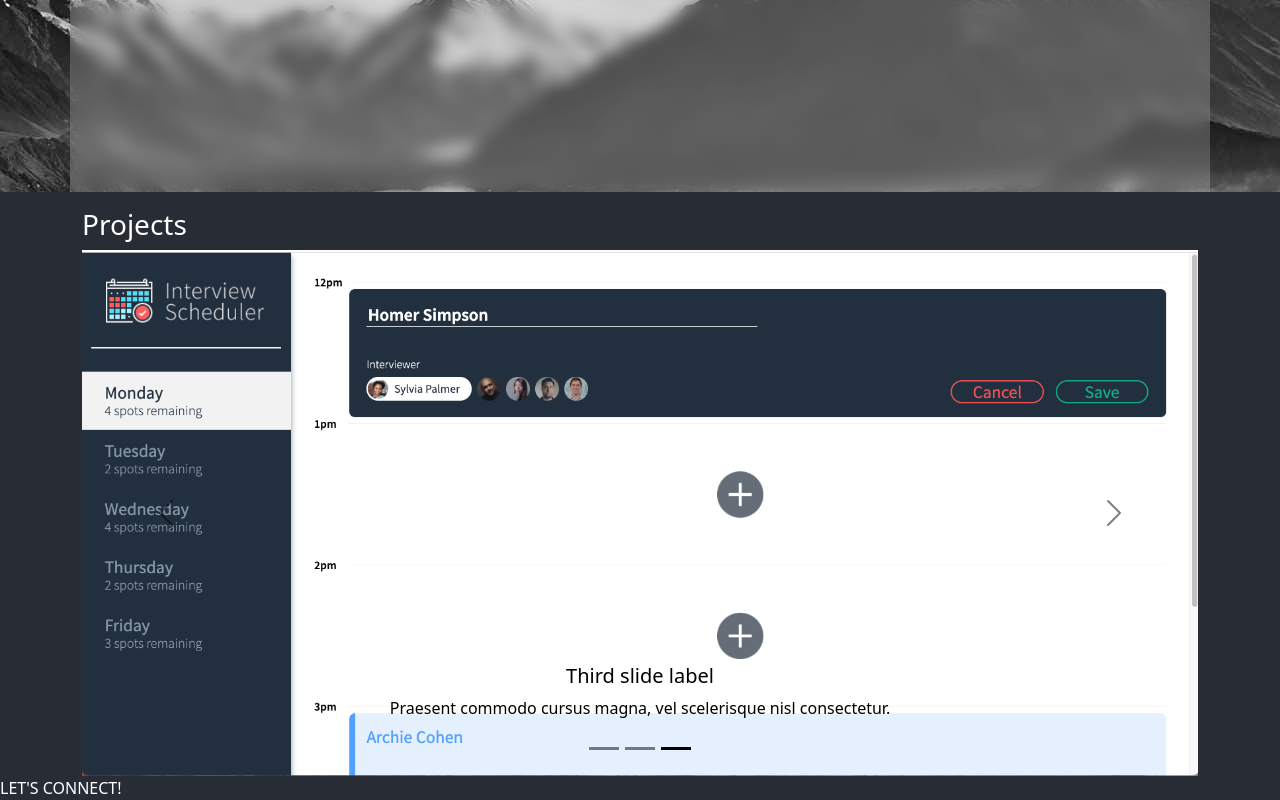
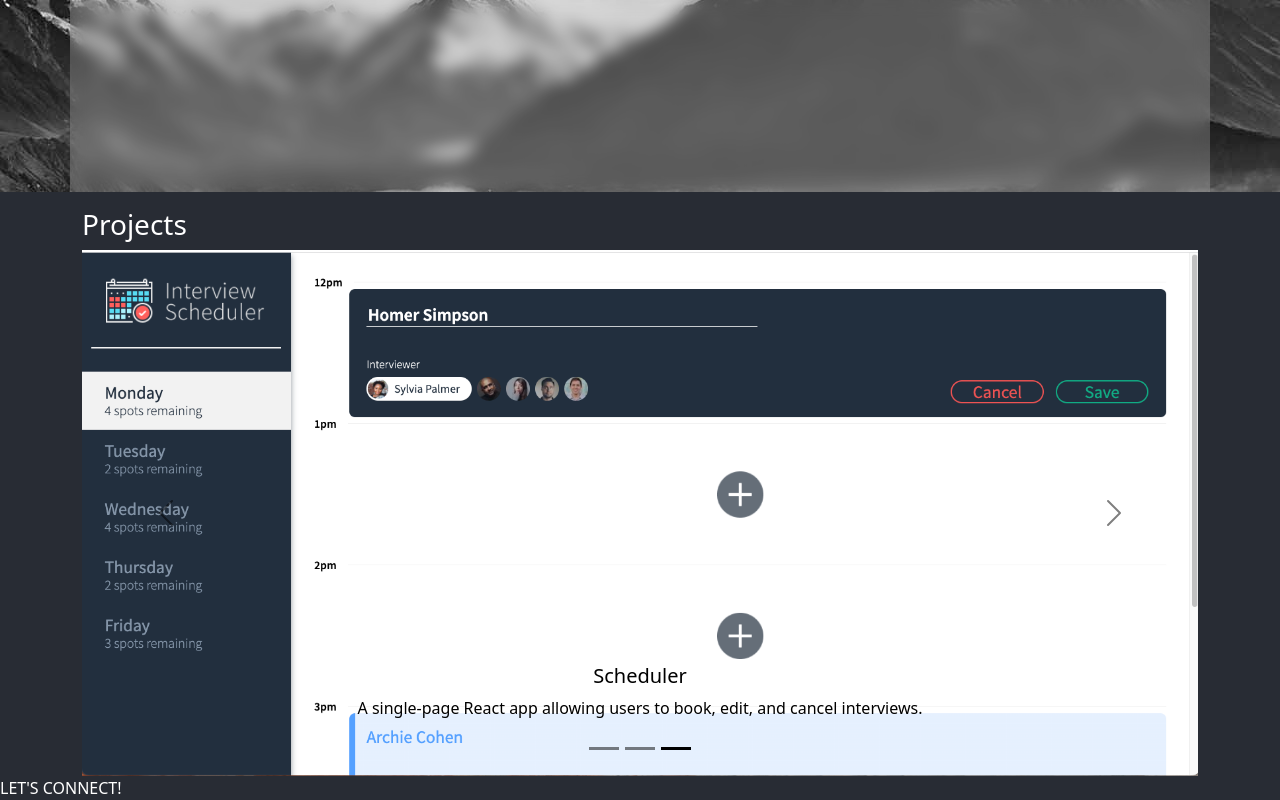
Before and after one commit to Raiza-D/my-portfolio, a React (Create React App) app: page / in a window 1280 px wide. Both pictures are taken after a click on the button 676 px from the left and 2533 px from the top of the page. Shown: the part 1474-2274 px from the top of the page. Built offline with nearby package versions, Linux system fonts and the light colour scheme.

Commit message:
Edit Carousel.Caption info for third project.

```diff
--- a/src/components/Projects.jsx
+++ b/src/components/Projects.jsx
@@ -42,9 +42,9 @@ export default function Projects() {
               alt="Scheduler screenshot"
             />
             <Carousel.Caption>
-              <h5>Third slide label</h5>
+              <h5>Scheduler</h5>
               <p>
-                Praesent commodo cursus magna, vel scelerisque nisl consectetur.
+                A single-page React app allowing users to book, edit, and cancel interviews.
               </p>
             </Carousel.Caption>
           </Carousel.Item>
```
